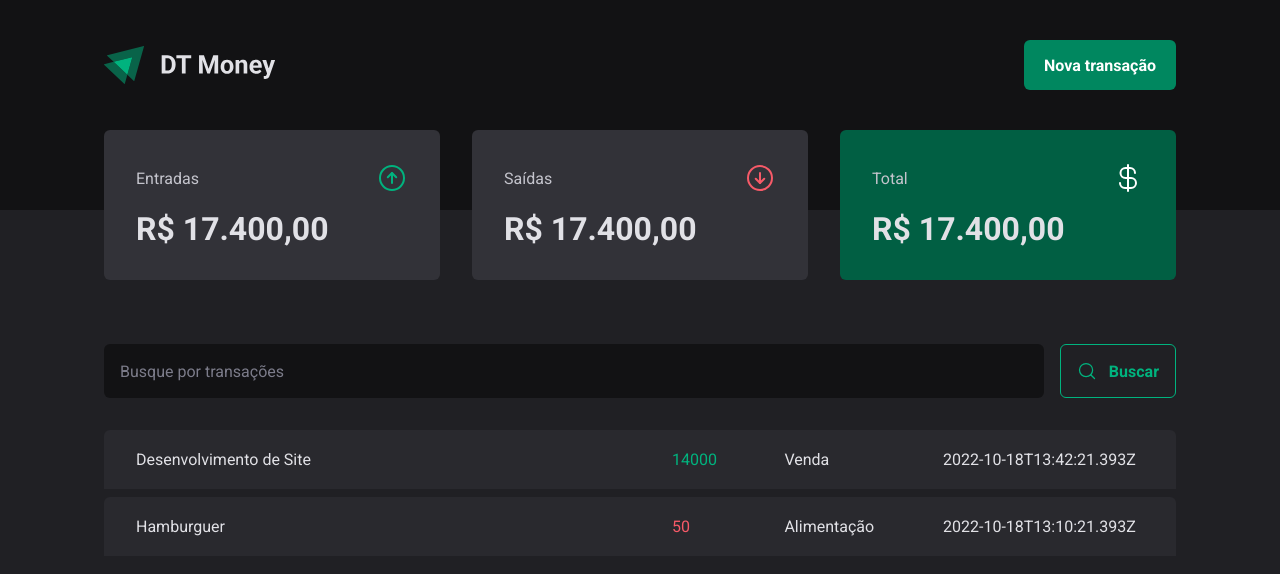
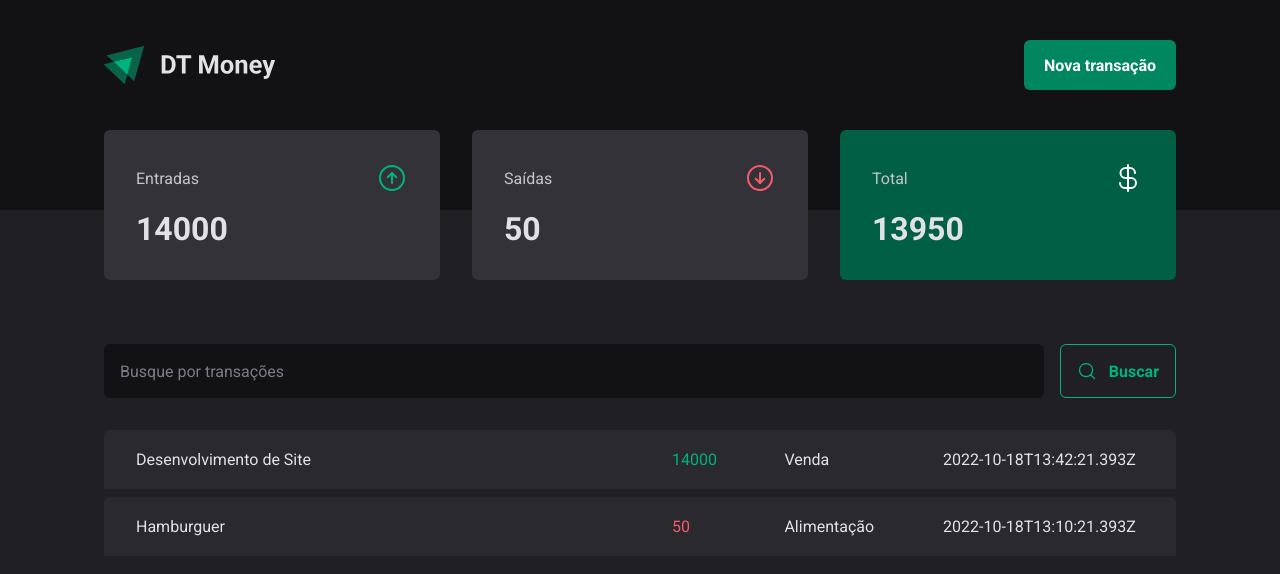
Before and after one commit to timoteostifft/dt-money_react, a React (Vite) app: page / in a window 1280 px wide. Shown: the top 574 px of the page. Built offline with nearby package versions, Linux system fonts and the light colour scheme; data requests are answered from the project's data file.

Commit message:
feat: dinamic summary display

```diff
--- a/src/components/Summary/index.tsx
+++ b/src/components/Summary/index.tsx
@@ -1,10 +1,27 @@
-import React from 'react';
+import React, { useContext } from 'react';
 
 import { Container, Card } from './styles';
 
 import { ArrowCircleDown, ArrowCircleUp, CurrencyDollar } from 'phosphor-react';
+import { TransactionsContext } from '../../contexts/TransactionsContext';
 
 const Summary: React.FC = () => {
+  const { transactions } = useContext(TransactionsContext)
+
+  const summary = transactions.reduce((acc, transaction) => {
+    if (transaction.type === 'income') {
+      acc.income += transaction.price
+      acc.total += transaction.price
+    } else {
+      acc.outcome += transaction.price
+      acc.total -= transaction.price
+    }
+
+    return acc
+  }, {
+    income: 0, outcome: 0, total: 0
+  })
+
   return (
     <Container>
       <Card>
@@ -13,7 +30,7 @@
           <ArrowCircleUp size={32} color="#00b37e" />
         </header>
 
-        <strong>R$ 17.400,00</strong>
+        <strong>{summary.income}</strong>
       </Card>
 
       <Card>
@@ -22,7 +39,7 @@
           <ArrowCircleDown size={32} color="#f75a68" />
         </header>
 
-        <strong>R$ 17.400,00</strong>
+        <strong>{summary.outcome}</strong>
       </Card>
 
       <Card variant='green'>
@@ -31,7 +48,7 @@
           <CurrencyDollar size={32} color="#fff" />
         </header>
 
-        <strong>R$ 17.400,00</strong>
+        <strong>{summary.total}</strong>
       </Card>
     </Container>
   );
```
